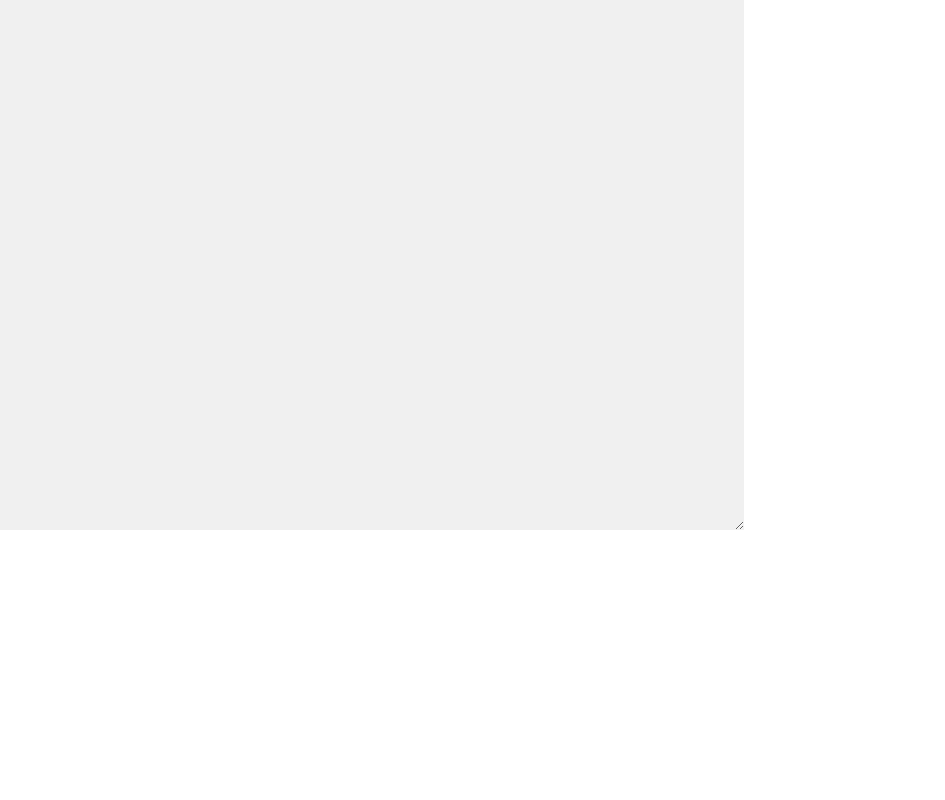
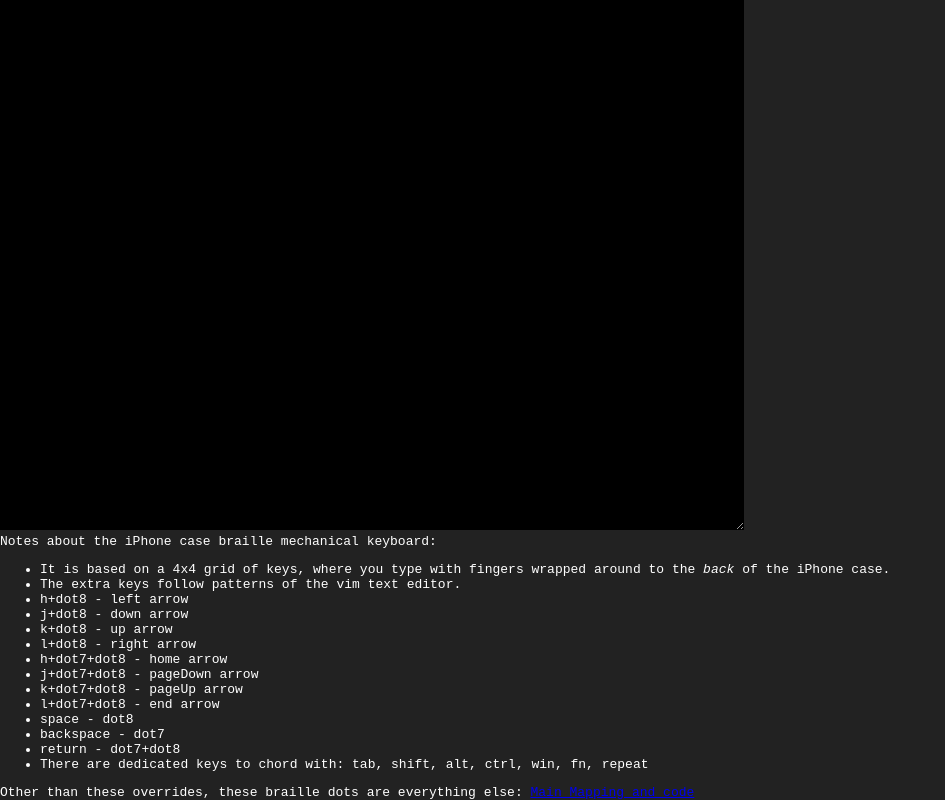
Before and after one commit to rfielding/brailleTools, a plain HTML site: page cmd/brascii/editor.html in a window 1280 px wide. Shown: the part 426-1226 px from the top of the page, without its empty margins (0-945 px from the left). Before the commit the page ends 960 px from the top, so only its background shows below. Drawn offline with Linux system fonts and the light colour scheme; files whose address does not match are found by name.

Commit message:
update the editor

```diff
--- a/cmd/brascii/editor.html
+++ b/cmd/brascii/editor.html
@@ -15,7 +15,8 @@
         }
 
         .textarea1 {
-            background-color: #f0f0f0;
+            background-color: #000000;
+            color: #ffffff;
             white-space: pre-wrap;
             border: none;
             outline: none;
@@ -37,6 +38,8 @@
         }
 
         .textarea2 {
+            color: white;
+            background-color: black;
             white-space: pre;
             padding: 1%;
             font-size: 24pt;
@@ -60,6 +63,8 @@
         }
 
         .textareaHidden {
+            color: white;
+            background-color: black;
             white-space: pre;
         }
 
@@ -336,7 +341,8 @@
       }
     </script>
 </head>
-<body style="margin:0px">
+
+<body style="margin:0px; background-color: #222222; color: #ffffff">
   <table width="100%" cellpadding=0 cellspacing=0>
     <tr>
       <td colspan=2 class="mode">
@@ -373,6 +379,7 @@
       <td colspan=2>
         <div class="help" id="help">Use the QWERTY keyboard normally. ESC for Perkins.</div>
       </td>
+
     </tr>
     <tr>
       <td width=50% valign="top" halign="left">
@@ -393,6 +400,29 @@
         <div class="textareaHidden" id="textareaHidden"></div>
       </td>
     </tr>
+    <tr>
+      <td colspan=2>
+        Notes about the iPhone case braille mechanical keyboard:
+        <ul>
+          <li>It is based on a 4x4 grid of keys, where you type with fingers wrapped around to the <i>back</i> of the iPhone case.
+          <li>The extra keys follow patterns of the vim text editor.
+          <li>h+dot8 - left arrow
+          <li>j+dot8 - down arrow
+          <li>k+dot8 - up arrow
+          <li>l+dot8 - right arrow
+          <li>h+dot7+dot8 - home arrow
+          <li>j+dot7+dot8 - pageDown arrow
+          <li>k+dot7+dot8 - pageUp arrow
+          <li>l+dot7+dot8 - end arrow
+          <li>space - dot8
+          <li>backspace - dot7
+          <li>return - dot7+dot8
+          <li>There are dedicated keys to chord with: tab, shift, alt, ctrl, win, fn, repeat
+        </ul>
+        Other than these overrides, these braille dots are everything else:
+        <a href="https://github.com/rfielding/teeny/tree/master/cmd/brascii">Main Mapping and code</a>
+      </td>
+    </tr>
   </table>
 </body>
 
```
